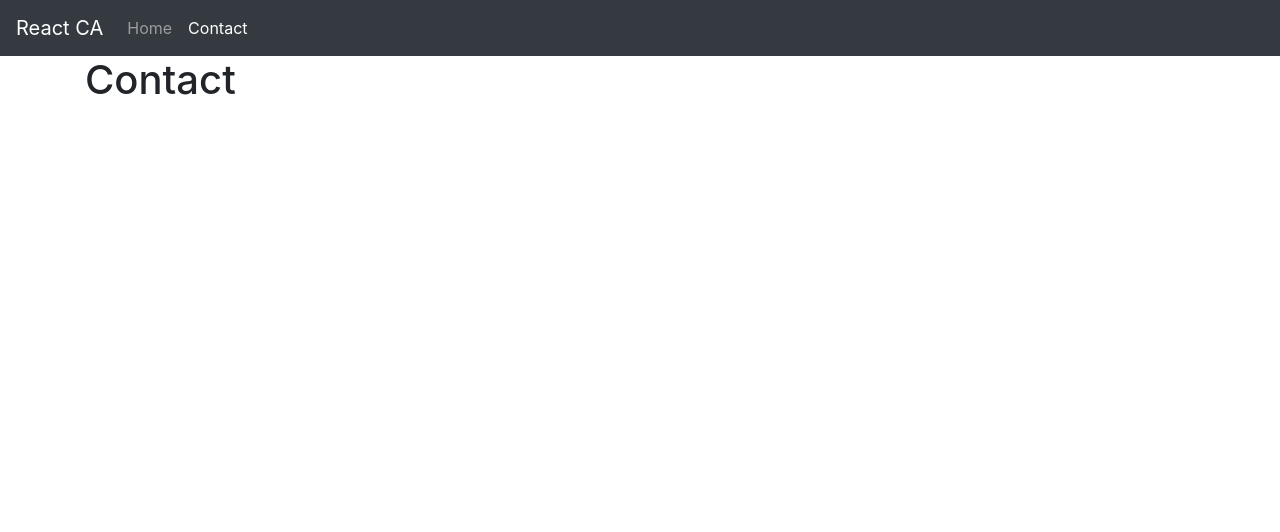
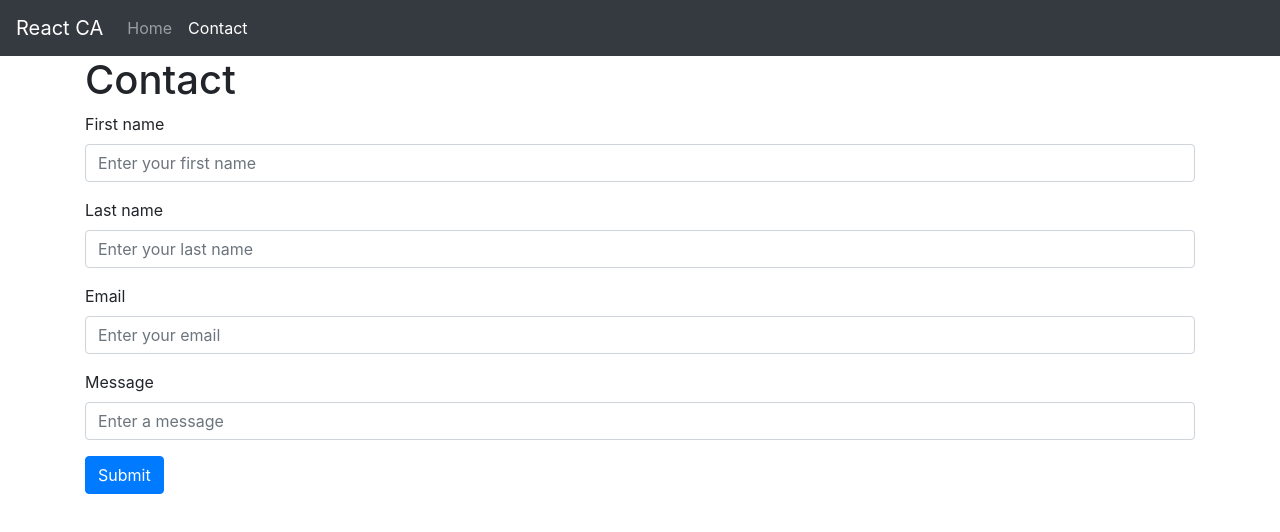
Before and after one commit to EvaSingh/eva-singh-js-frameworks-ca, a React (Create React App) app: page /contact in a window 1280 px wide. Shown: the top 532 px of the page. Built offline with nearby package versions, Linux system fonts and the light colour scheme.

Commit message:
Add contact form

```diff
--- a/src/components/contact/ContactForm.js
+++ b/src/components/contact/ContactForm.js
@@ -0,0 +1,67 @@
+import React from "react";
+import { useForm } from "react-hook-form";
+import { yupResolver } from '@hookform/resolvers/yup';
+import * as yup from "yup";
+import Button from "react-bootstrap/Button";
+import Form from "react-bootstrap/Form";
+
+let contactSchema = yup.object().shape({
+  firstName: yup
+    .string()
+    .required("First name is required")
+    .min(2, "First name must be minimum 2 characters"),
+  lastName: yup
+    .string()
+    .required("Last name is required")
+    .min(2, "Last name must be minimum 2 characters"),
+  email: yup
+    .string()
+    .email("Please enter a valid email")
+    .required("Email is required"),
+  message: yup
+    .string()
+    .required("Please write a message")
+    .min(10, "Message must be minimum 10 characters")
+});
+
+function ContactForm() {
+  const { register, handleSubmit, errors } = useForm({
+    resolver: yupResolver(contactSchema)
+  });
+
+  function onSubmit(data) {
+    console.log("data", data);
+  }
+
+  return (
+    <Form onSubmit={handleSubmit (onSubmit)}>
+      <Form.Group>
+        <Form.Label>First name</Form.Label>
+        <Form.Control name="firstName" placeholder="Enter your first name" ref={register} />
+        {errors.firstName && <p>{errors.firstName.message}</p>}
+      </Form.Group>
+
+      <Form.Group>
+        <Form.Label>Last name</Form.Label>
+        <Form.Control name="lastName" placeholder="Enter your last name" ref={register} />
+        {errors.lastName && <p>{errors.lastName.message}</p>}
+      </Form.Group>
+
+      <Form.Group>
+        <Form.Label>Email</Form.Label>
+        <Form.Control name="email" placeholder="Enter your email" ref={register} />
+        {errors.email && <p>{errors.email.message}</p>}
+      </Form.Group>
+
+      <Form.Group>
+        <Form.Label>Message</Form.Label>
+        <Form.Control name="message" placeholder="Enter a message" ref={register} />
+        {errors.message && <p>{errors.message.message}</p>}
+      </Form.Group>
+
+      <Button type="submit">Submit</Button>
+    </Form>
+  );
+}
+
+export default ContactForm;
--- a/src/components/contact/ContactPage.js
+++ b/src/components/contact/ContactPage.js
@@ -1,11 +1,12 @@
 import React from "react";
 import Heading from "../layout/Heading";
+import ContactForm from "./ContactForm";
 
 export function ContactPage() {
     return (
       <>
         <Heading content="Contact"/>
-
+        <ContactForm></ContactForm>
       </>
     );
 }
```
